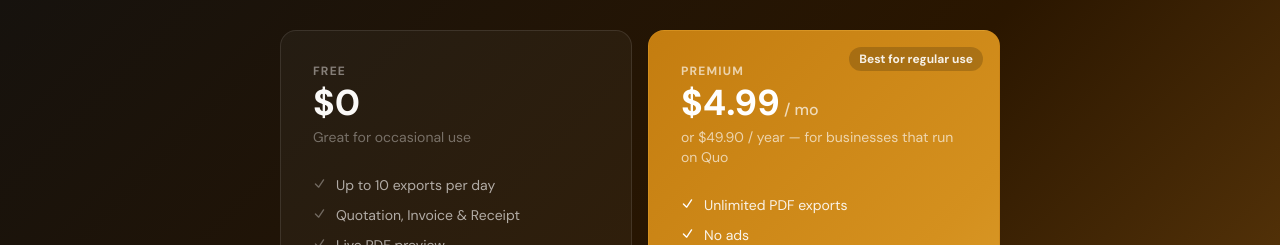
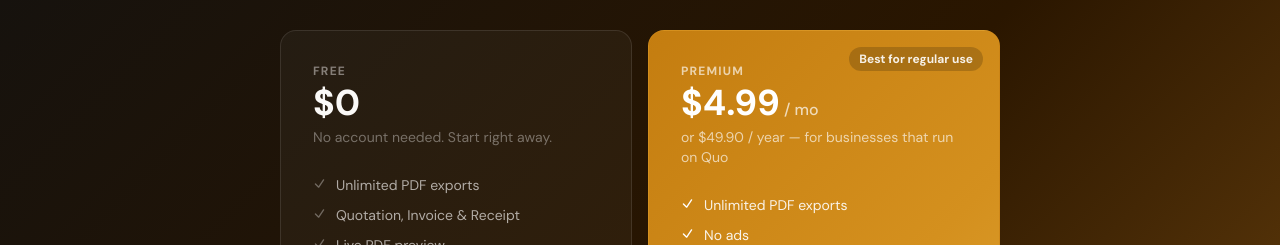
Before and after one commit to acipuns-dot/Quo, a Next.js app: page / in a window 1280 px wide. Shown: the part 2820-3065 px from the top of the page. Built offline with nearby package versions, Linux system fonts and the light colour scheme; no server answers.

Commit message:
Update free plan copy to reflect unlimited exports and no sign-up

```diff
--- a/app/page.tsx
+++ b/app/page.tsx
@@ -228,9 +228,9 @@ export default function HomePage() {
             <div className="animate-scale-in delay-100 quo-plan-free rounded-2xl p-8 border flex flex-col">
               <p className="quo-plan-label text-xs font-bold uppercase tracking-widest mb-1">Free</p>
               <p className="quo-plan-price text-4xl font-bold mb-1">$0</p>
-              <p className="quo-plan-subdesc text-sm mb-7">Great for occasional use</p>
+              <p className="quo-plan-subdesc text-sm mb-7">No account needed. Start right away.</p>
               <ul className="space-y-2.5 mb-8 flex-1">
-                {["Up to 10 exports per day", "Quotation, Invoice & Receipt", "Live PDF preview", "Ad-supported"].map((item) => (
+                {["Unlimited PDF exports", "Quotation, Invoice & Receipt", "Live PDF preview", "Ad-supported"].map((item) => (
                   <li key={item} className="quo-plan-item flex items-start gap-2.5 text-sm">
                     <svg className="flex-shrink-0 mt-0.5" width="13" height="13" fill="none" viewBox="0 0 24 24" stroke="currentColor" strokeWidth={2.5}><path strokeLinecap="round" strokeLinejoin="round" d="m4.5 12.75 6 6 9-13.5" /></svg>
                     {item}
```
